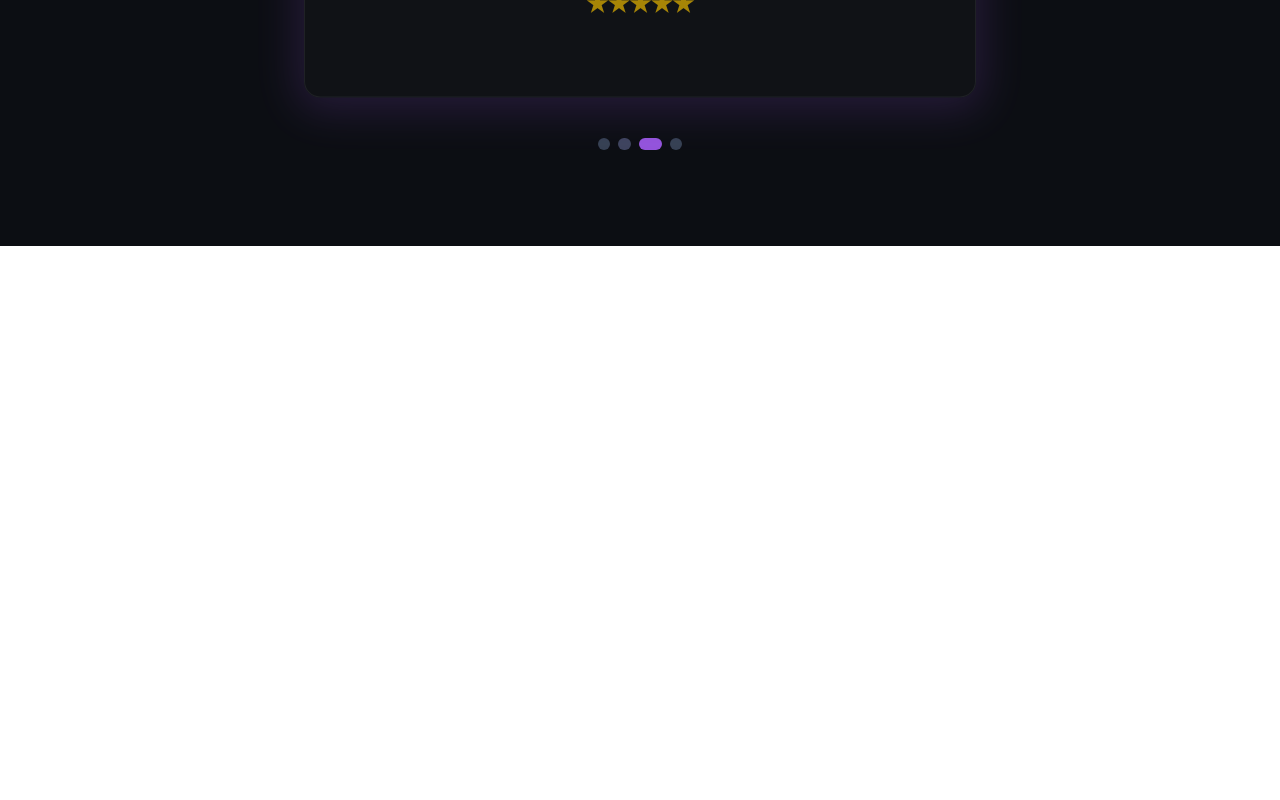
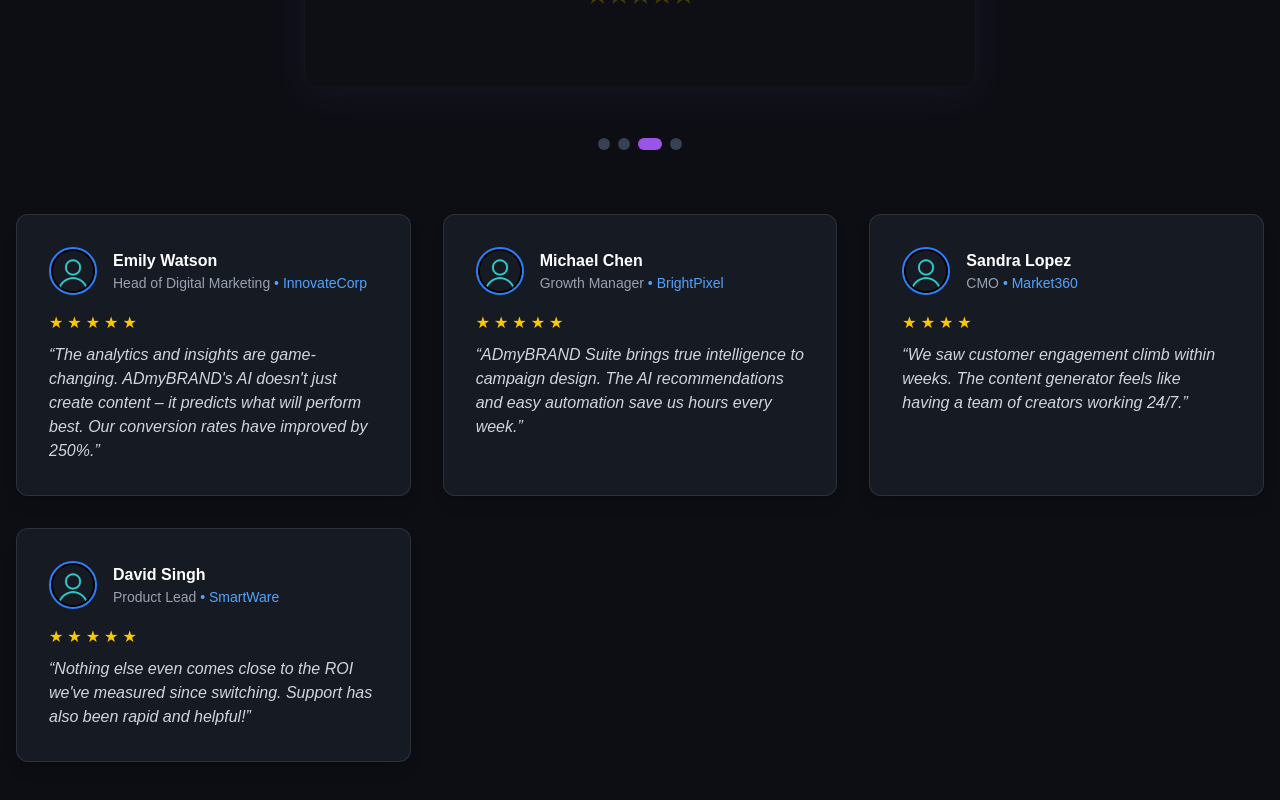
Before and after one commit to Nikita06211/admybrand-ai-suite, a Next.js app: page / in a window 1280 px wide. Shown: the part 3108-3908 px from the top of the page. Before the commit the page ends 3354 px from the top, so only its background shows below. Built offline with nearby package versions, Linux system fonts and the light colour scheme.

Commit message:
Add testimonials display grid to TestimonialsCarousel component

```diff
--- a/src/app/components/TestimonialsCarousel.tsx
+++ b/src/app/components/TestimonialsCarousel.tsx
@@ -83,6 +83,46 @@ export default function TestimonialsCarousel() {
             ))}
           </div>
         </div>
+        <div className="w-full mt-16">
+            <div className="grid grid-cols-1 md:grid-cols-2 lg:grid-cols-3 gap-8">
+                {testimonials.map((card) => (
+                <div
+                    key={card.name}
+                    className="bg-[#181c24]/95 border border-white/10 rounded-xl p-8 shadow-lg transition hover:shadow-[0_6px_32px_8px_rgba(155,84,231,0.18)] glass-effect"
+                >
+                    <div className="flex items-center gap-4 mb-4">
+                    <img
+                        src={card.image}
+                        alt={card.name}
+                        className="h-12 w-12 rounded-full border-2 border-blue-500 object-cover"
+                    />
+                    <div>
+                        <div className="font-bold text-white">{card.name}</div>
+                        <div className="text-sm text-gray-400">
+                        {card.title}
+                        {card.company && (
+                            <>
+                            {" "}<span className="text-blue-400">&bull; {card.company}</span>
+                            </>
+                        )}
+                        </div>
+                    </div>
+                    </div>
+                    <div className="flex mb-2">
+                    {Array(card.rating)
+                        .fill(0)
+                        .map((_, i) => (
+                        <span key={i} className="text-yellow-400 mr-1">★</span>
+                        ))}
+                    </div>
+                    <blockquote className="text-gray-300 text-base italic">
+                    “{card.content}”
+                    </blockquote>
+                </div>
+                ))}
+            </div>
+            </div>
+
       </div>
     </section>
   );
```
